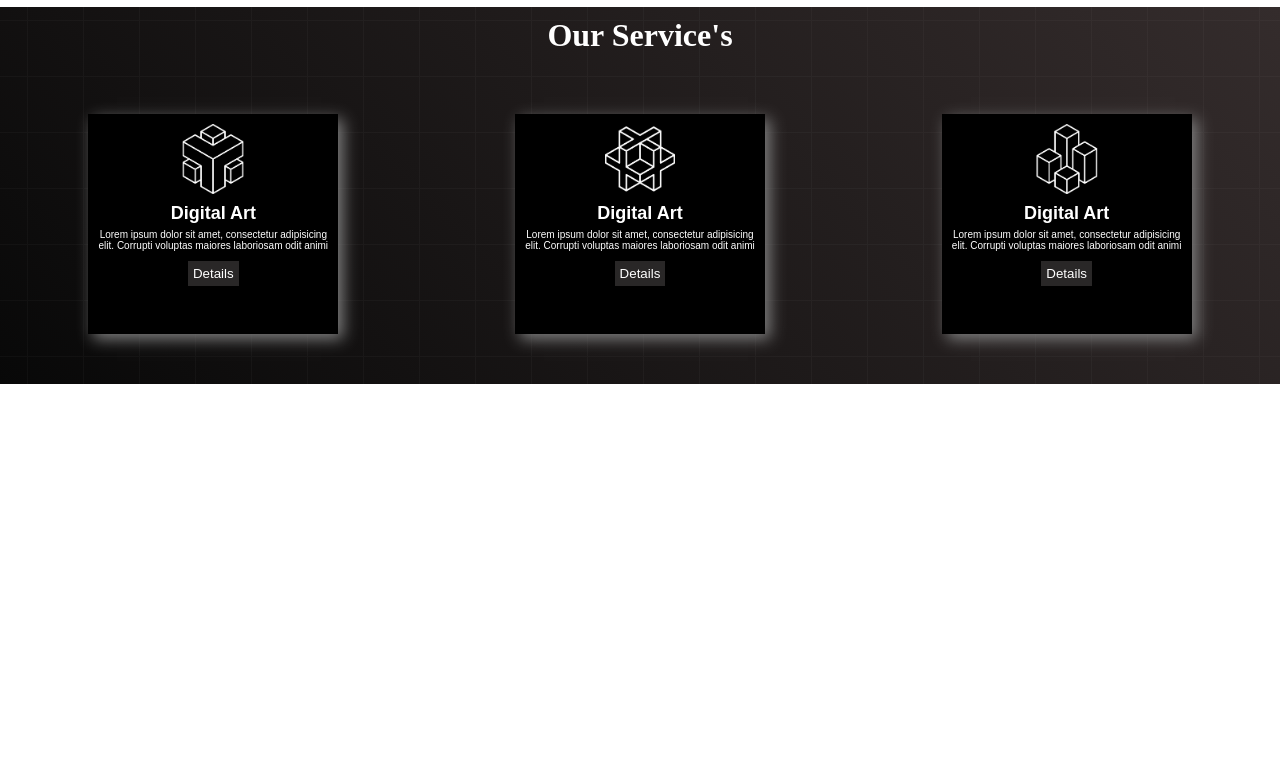
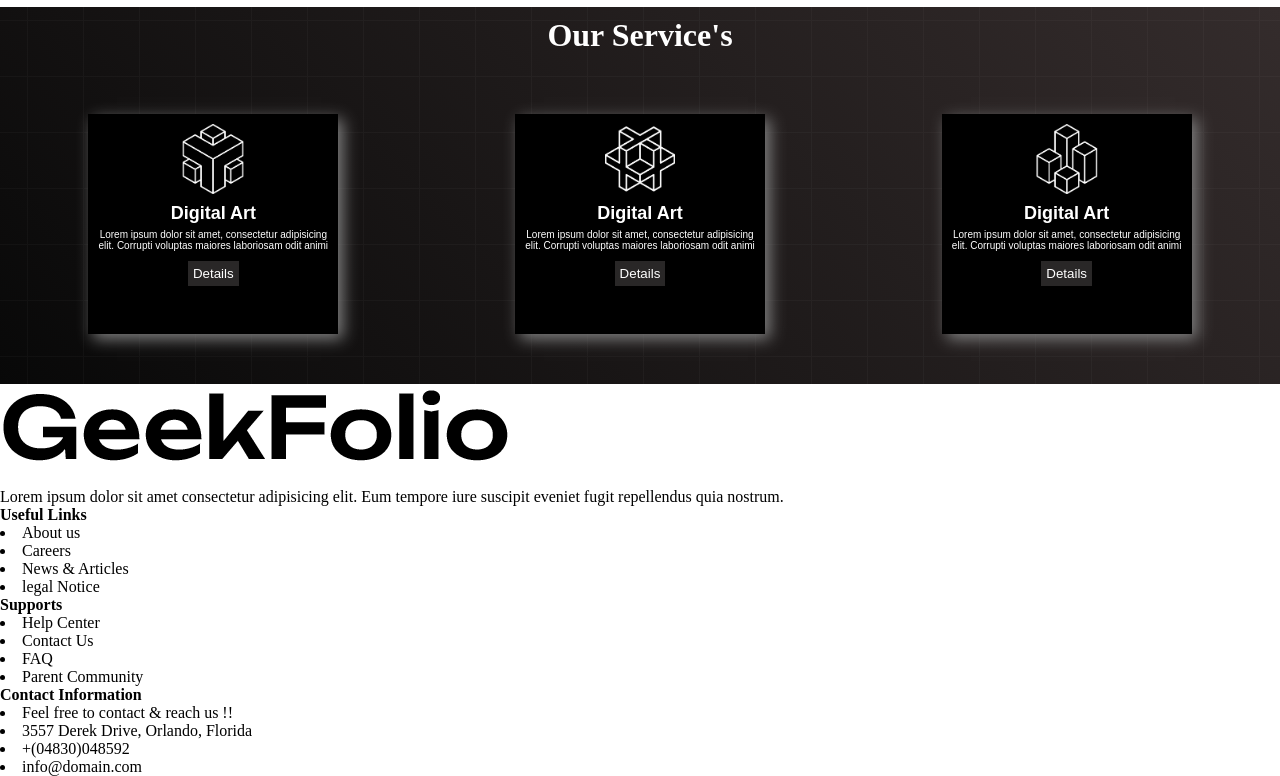
Before and after one commit to Masud-Rahman22/my-first-repo, a plain HTML site: page index.html in a window 1280 px wide. Shown: the part 1141-1917 px from the top of the page. Before the commit the page ends 1525 px from the top, so only its background shows below. Drawn offline with Linux system fonts and the light colour scheme.

Commit message:
html part of contact section is included

```diff
--- a/index.html
+++ b/index.html
@@ -78,7 +78,35 @@
         <!-- service-section ends here -->
     </main>
     <footer>
-
+        <!-- contact-section starts here -->
+        <div class="contact-container">
+            <div class="contact-logo">
+                <img src="./images/logo-dark.png" alt="">
+                <p>Lorem ipsum dolor sit amet consectetur adipisicing elit. Eum tempore iure suscipit eveniet fugit repellendus quia nostrum.</p>
+            </div>
+            <div class="contact-info">
+                <h4 class="heading-4">Useful Links</h4>
+                    <li>About us</li>
+                    <li>Careers</li>
+                    <li>News & Articles</li>
+                    <li>legal Notice</li>
+            </div>
+            <div class="contact-info">
+                <h4 class="heading-4">Supports</h4>
+                    <li>Help Center</li>
+                    <li>Contact Us</li>
+                    <li>FAQ</li>
+                    <li>Parent Community</li>
+            </div>
+            <div class="contact-info">
+                <h4 class="heading-4">Contact Information</h4>
+                    <li>Feel free to contact & reach us !!</li>
+                    <li>3557 Derek Drive, Orlando, Florida</li>
+                    <li>+(04830)048592</li>
+                    <li>info@domain.com</li>
+            </div>
+        </div>
+        <!-- contact-section ends here -->
     </footer>
 </body>
 </html>
```
